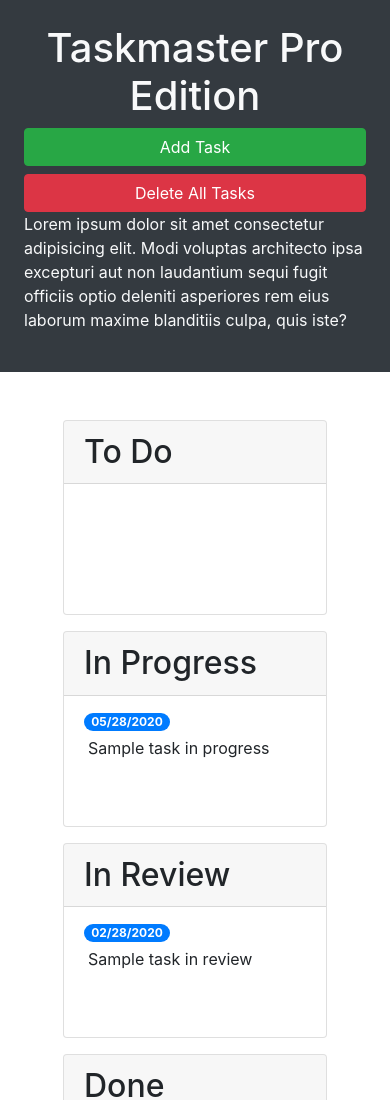
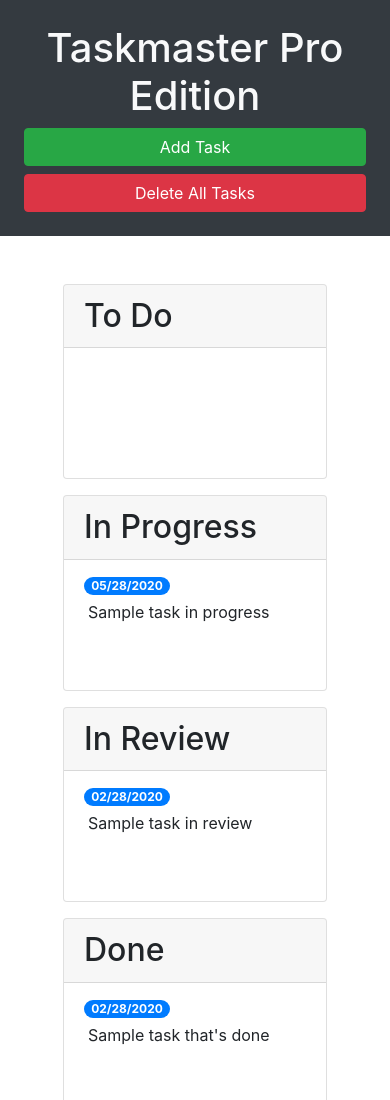
Before and after one commit to ShawnMaz/taskmaster-pro, a plain HTML site: page index.html in a window 390 px wide. Shown: the top 1100 px of the page. Drawn offline with nearby package versions, Linux system fonts and the light colour scheme.

Commit message:
Updated header style

```diff
--- a/index.html
+++ b/index.html
@@ -13,12 +13,12 @@
 <body>
 
   <div class="row min-vh-100 no-gutters">
-    <header class="col-12 col-lg-3 bg-dark text-light d-flex flex-column p-4 p-lg-3">
+    <header class="col-12 col-lg-3 bg-dark text-light sticky-top d-flex flex-column p-4 p-lg-3">
       <h1 class="text-center">Taskmaster Pro Edition</h1>
       <button id="create-task" class="btn btn-block btn-success" data-toggle="modal" data-target="#task-form-modal">Add
         Task</button>
       <button id="remove-tasks" class="btn btn-block btn-danger">Delete All Tasks</button>
-      <p class="mt-auto">Lorem ipsum dolor sit amet consectetur adipisicing elit. Modi voluptas architecto ipsa excepturi aut non
+      <p class="mt-auto d-none d-lg-block">Lorem ipsum dolor sit amet consectetur adipisicing elit. Modi voluptas architecto ipsa excepturi aut non
         laudantium sequi fugit officiis optio deleniti asperiores rem eius laborum maxime blanditiis culpa, quis iste?
       </p>
     </header>
```
